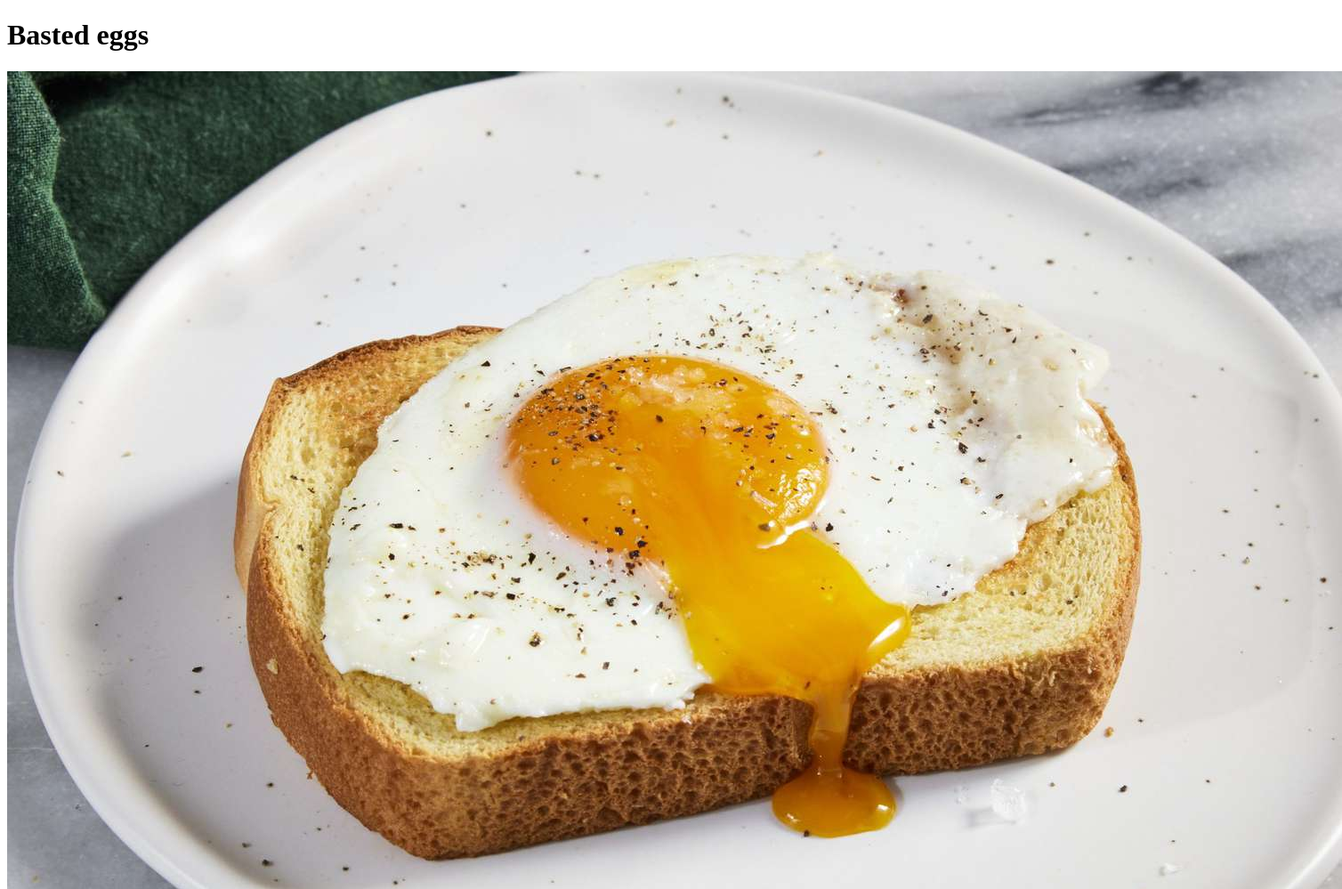
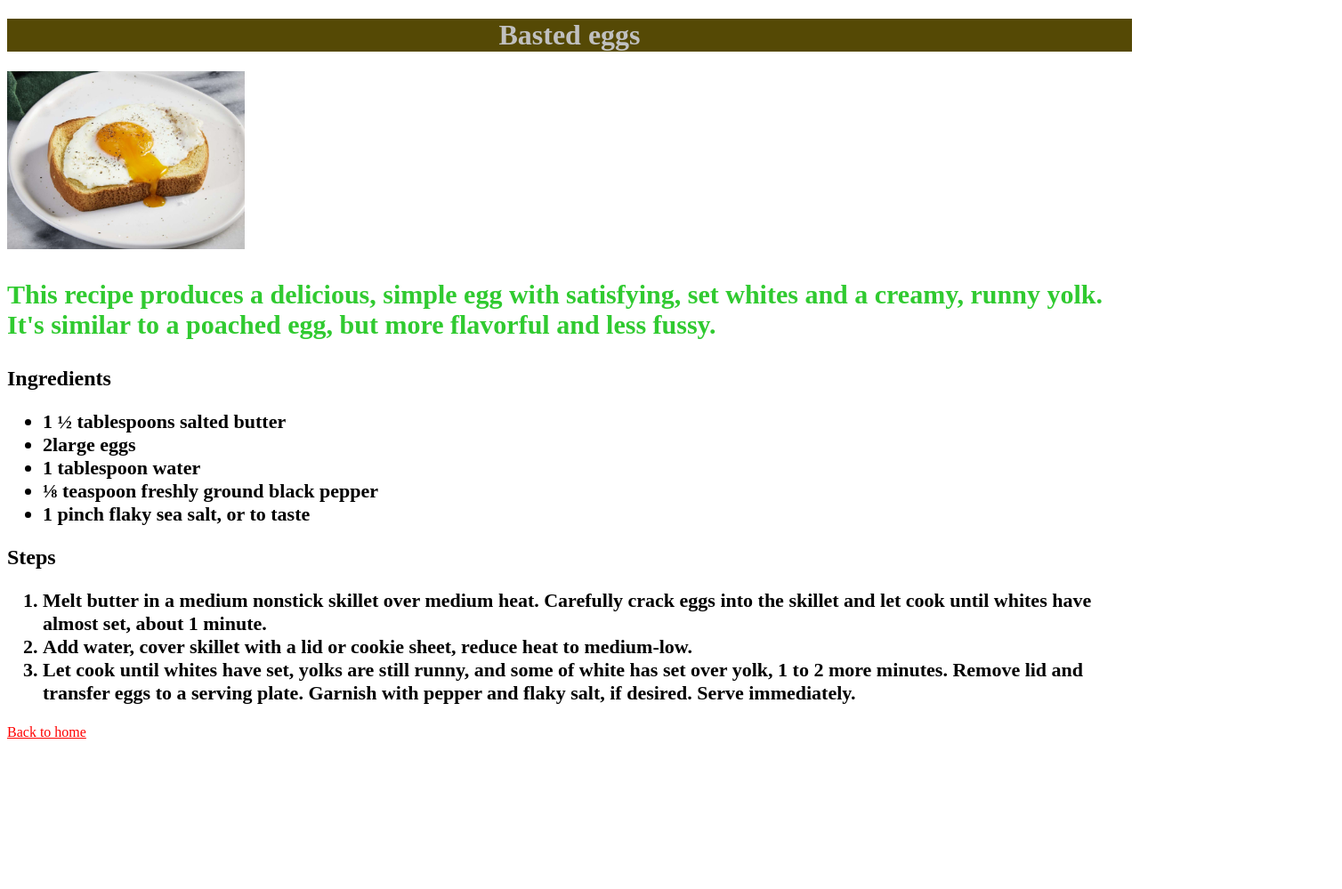
Before and after one commit to abelaleb/odin-recipes, a plain HTML site: page recipes/Bastedeggs.html in a window 1280 px wide. Shown: the top 999 px of the page at 89% size, 1508 px wide, since content can reach past the window. After the commit the page ends 840 px from the top, so only its background shows below. Drawn offline with Linux system fonts and the light colour scheme.

Commit message:
Add CSS to Odin recipes

```diff
--- a/recipes/Bastedeggs.html
+++ b/recipes/Bastedeggs.html
@@ -3,11 +3,12 @@
     <head>
         <meta charset="UTF-8">
         <title>Bastedeggs</title>
+        <link rel="stylesheet" href="styles.css">
     </head>
     <body>
-        <h1>Basted eggs</h1>
-        <img src="/images/bastedeggs.jpg" alt="an image of Basted eggs">
-        <p> This recipe produces a delicious, simple egg with satisfying, set whites and a creamy, runny yolk. It's similar to a poached egg, but more flavorful and less fussy.</p>
+        <h1 class="head">Basted eggs</h1>
+        <img class="images" style="height: 200px;" src="/images/bastedeggs.jpg " alt="an image of Basted eggs">
+        <p class="description"> This recipe produces a delicious, simple egg with satisfying, set whites and a creamy, runny yolk. It's similar to a poached egg, but more flavorful and less fussy.</p>
         <h2>Ingredients</h2>
         <ul>
             <li>1 ½ tablespoons salted butter</li>
@@ -22,5 +23,6 @@
             <li>Add water, cover skillet with a lid or cookie sheet, reduce heat to medium-low.</li>
             <li>Let cook until whites have set, yolks are still runny, and some of white has set over yolk, 1 to 2 more minutes. Remove lid and transfer eggs to a serving plate. Garnish with pepper and flaky salt, if desired. Serve immediately.</li>
         </ol>
+        <a class="a" href="/index.html">Back to home</a>
     </body>
 </html>
--- /dev/null
+++ b/recipes/styles.css
@@ -0,0 +1,22 @@
+.head{
+    text-align: center;
+    color: silver;
+    background-color:rgb(85, 73, 5);
+}
+.images{
+    height: 200px;
+}
+.description{
+    color: rgb(48, 202, 48);
+    font-weight: bold;
+    font-size: 30px;
+}
+ol ,
+ul{
+    font-size: 22px;
+    font-weight: bold;
+}
+.a{
+    font-size: bold;
+    color: red;
+}
--- /dev/null
+++ b/style.css
@@ -0,0 +1,16 @@
+body{
+    font-family: 'Times new roman',Arial, Helvetica, sans-serif;
+    font-size: bold;
+    color:rgb(85, 73, 5);
+}
+.home{
+    color: rgb(233, 198, 3);
+    background-color: rgb(85, 73, 5);
+    text-align: center;
+    font-weight: bold;
+    font-size: 40px;
+}
+p{
+    color: rgb(71, 60, 60);
+    font-size: 40px;
+}
```
Also changed, not shown: index.html (+3 -1 lines), recipes/ChickenFraDiavolo.html (+5 -3 lines), recipes/ChickenMushroomFettuccine.html (+5 -3 lines), recipes/CubanelleandVealBolognese.html (+5 -3 lines).
